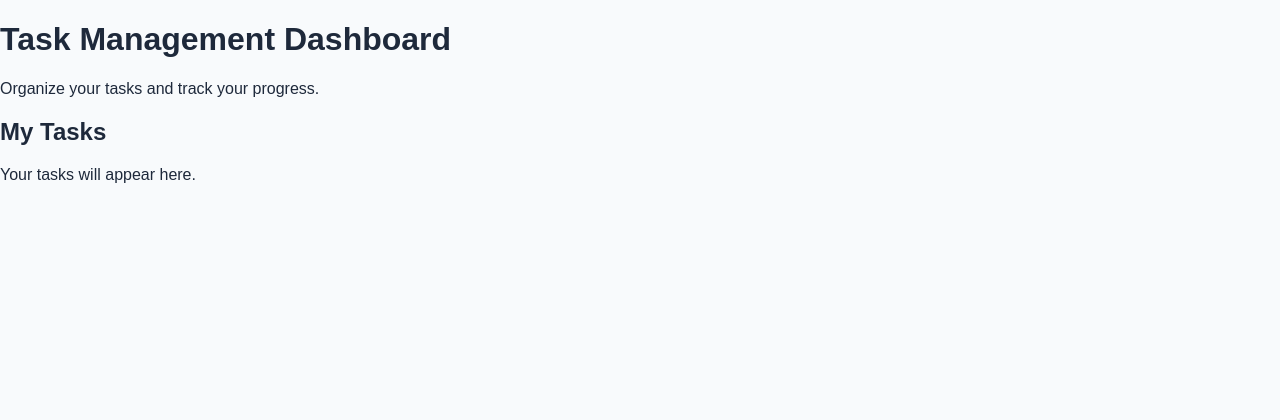
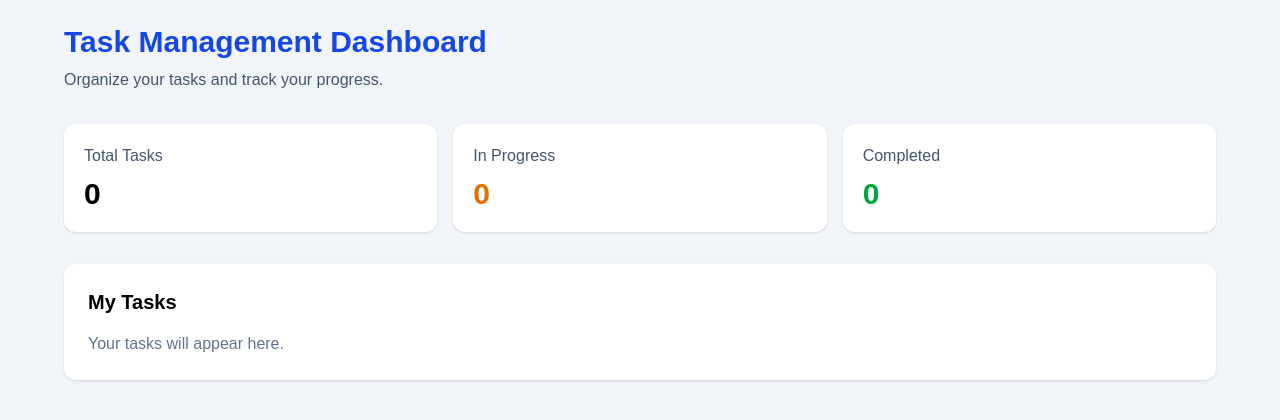
Before and after one commit to BallNChain24FEnd/AshleyWhite-SBA-9-_React-TypeScript-TailwindCSS-taskmanagement-dashboardapp, a React (Vite) app: page / in a window 1280 px wide. Shown: the top 420 px of the page. Built offline with nearby package versions, Linux system fonts and the light colour scheme.

Commit message:
Commit 2: Began Tailwind CSS for dashboard styling

```diff
--- a/package.json
+++ b/package.json
@@ -10,8 +10,10 @@
     "preview": "vite preview"
   },
   "dependencies": {
+    "@tailwindcss/vite": "^4.3.3",
     "react": "^19.3.1",
-    "react-dom": "^19.3.1"
+    "react-dom": "^19.3.1",
+    "tailwindcss": "^4.3.3"
   },
   "devDependencies": {
     "@types/node": "^24.19.2",
--- a/src/App.css
+++ b/src/App.css
@@ -1,19 +1 @@
-/* Dashboard container */
-.dashboard {
-  max-width: 1100px;
-  margin: 40px auto;
-  padding: 24px;
-}
-
-/* Dashboard heading */
-.dashboard h1 {
-  color: #2563eb;
-}
-
-/* Task section */
-.dashboard section {
-  background-color: #f1f5f9;
-  padding: 20px;
-  border-radius: 10px;
-  margin-top: 24px;
-}
+/* Dashboard styles handled by Tailwind CSS */
--- a/src/App.tsx
+++ b/src/App.tsx
@@ -1,16 +1,52 @@
 function App() {
   return (
-    <div className="dashboard">
-      {/* Dashboard heading */}
-      <h1>Task Management Dashboard</h1>
+    <div className="min-h-screen bg-slate-100 p-6">
+      {/* Dashboard container */}
+      <main className="mx-auto max-w-6xl">
+        {/* Dashboard heading */}
+        <header className="mb-8">
+          <h1 className="text-3xl font-bold text-blue-700">
+            Task Management Dashboard
+          </h1>
 
-      <p>Organize your tasks and track your progress.</p>
+          <p className="mt-2 text-slate-600">
+            Organize your tasks and track your progress.
+          </p>
+        </header>
 
-      {/* Dashboard preview */}
-      <section>
-        <h2>My Tasks</h2>
-        <p>Your tasks will appear here.</p>
-      </section>
+        {/* Dashboard statistics */}
+        <section className="mb-8 grid gap-4 sm:grid-cols-3">
+          <div className="rounded-xl bg-white p-5 shadow-sm">
+            <h2 className="text-slate-600">Total Tasks</h2>
+            <p className="mt-2 text-3xl font-bold">0</p>
+          </div>
+
+          <div className="rounded-xl bg-white p-5 shadow-sm">
+            <h2 className="text-slate-600">In Progress</h2>
+            <p className="mt-2 text-3xl font-bold text-amber-600">
+              0
+            </p>
+          </div>
+
+          <div className="rounded-xl bg-white p-5 shadow-sm">
+            <h2 className="text-slate-600">Completed</h2>
+            <p className="mt-2 text-3xl font-bold text-green-600">
+              0
+            </p>
+          </div>
+        </section>
+
+        {/* Task list preview */}
+        <section className="rounded-xl bg-white p-6 shadow-sm">
+          <h2 className="mb-4 text-xl font-semibold">
+            My Tasks
+          </h2>
+
+          <p className="text-slate-500">
+            Your tasks will appear here.
+          </p>
+        </section>
+      </main>
     </div>
   );
 }
--- a/src/index.css
+++ b/src/index.css
@@ -1,9 +1,10 @@
+@import "tailwindcss";
+
 /* Base page styles */
 body {
   margin: 0;
+  min-width: 320px;
   font-family: Arial, sans-serif;
-  background-color: #f8fafc;
-  color: #1e293b;
 }
 
 /* Consistent sizing */
--- a/vite.config.ts
+++ b/vite.config.ts
@@ -1,7 +1,8 @@
-import react from '@vitejs/plugin-react'
-import { defineConfig } from 'vite'
+import { defineConfig } from "vite";
+import react from "@vitejs/plugin-react";
+import tailwindcss from "@tailwindcss/vite";
 
-// https://vite.dev/config/
+// Configure Vite plugins
 export default defineConfig({
-  plugins: [react()],
-})
+  plugins: [react(), tailwindcss()],
+});
```
Also changed, not shown: 1 other file (tests, documents, lock files or other folders).
